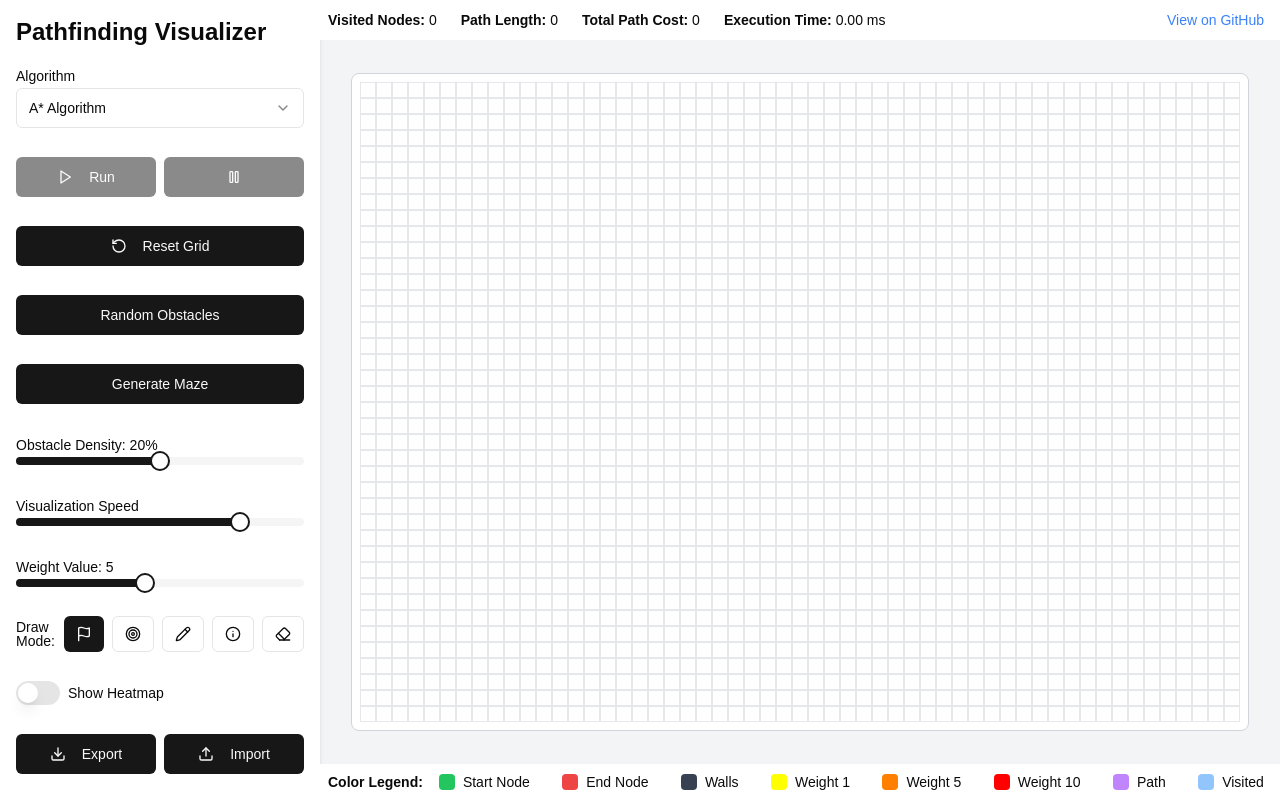
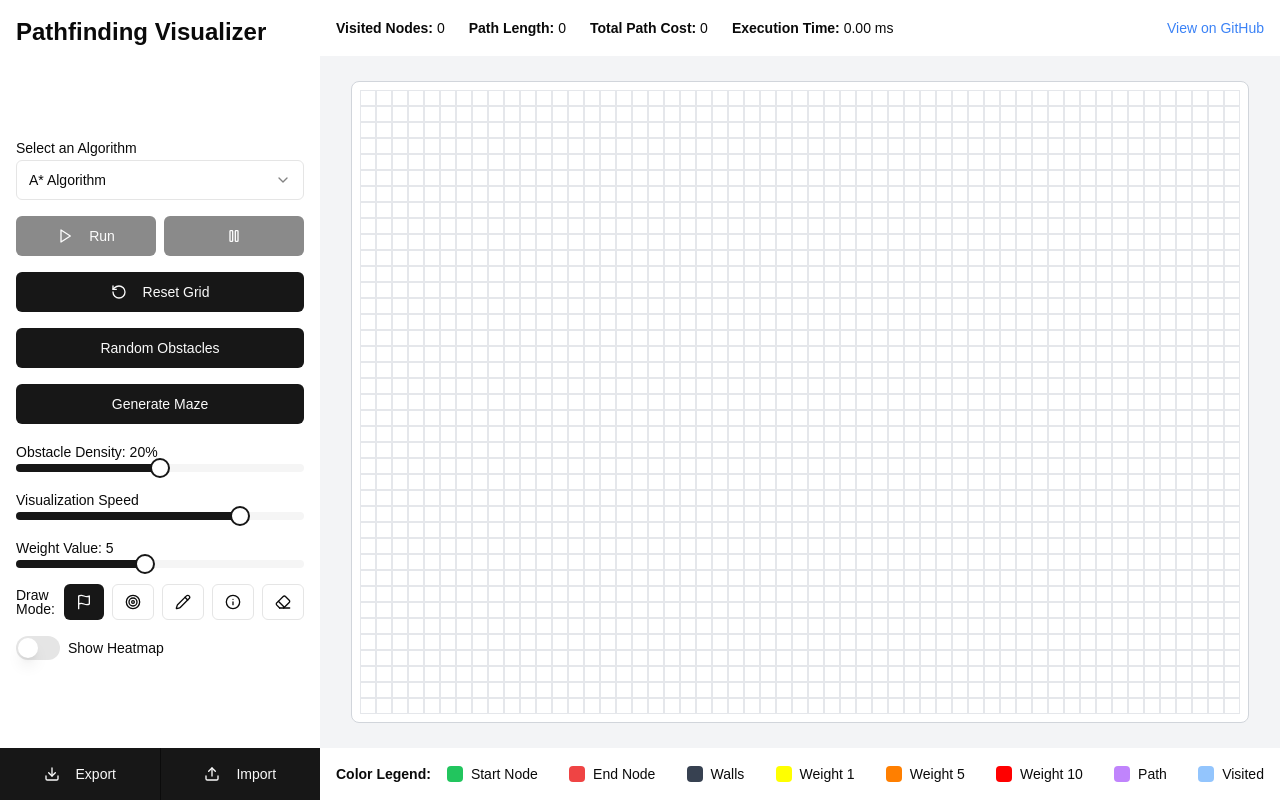
Before and after one commit to basith-ahmed/search-algo-visualizer, a Next.js app: page / in a window 1280 px wide. Built offline with nearby package versions, Linux system fonts and the light colour scheme.

Commit message:
chore: updated sidebar ui

```diff
--- a/app/page.tsx
+++ b/app/page.tsx
@@ -185,7 +185,7 @@ export default function Home() {
 
   useEffect(() => {
     if (typeof window !== "undefined") {
-      const newRows = Math.floor((window.innerHeight - 150) / 16);
+      const newRows = Math.floor((window.innerHeight - 170) / 16);
       const newCols = Math.floor((window.innerWidth - (320 + 74)) / 16);
       setRows(newRows);
       setCols(newCols);
@@ -1138,12 +1138,13 @@ export default function Home() {
 
   return (
     <div className="flex h-screen bg-gray-100">
-      <div className="w-80 bg-white p-4 shadow-md overflow-y-auto h-screen">
-        <h1 className="text-2xl font-bold mb-4">Pathfinding Visualizer</h1>
+      <div className="w-80 bg-white overflow-y-auto h-screen flex flex-col justify-between">
+        {/* <div className="p-4 h-full flex flex-col gap-4"> */}
+          <h1 className="text-2xl font-bold p-4 ">Pathfinding Visualizer</h1>
           {/* Controls */}
-        <div className="flex flex-col h-[92.5%] justify-between">
+          <div className="flex flex-col gap-4 justify-between p-4 -mt-4">
             <div>
-            <Label htmlFor="algorithm">Algorithm</Label>
+              <Label htmlFor="algorithm">Select an Algorithm</Label>
               <Select
                 value={algorithm}
                 onValueChange={(value) =>
@@ -1166,7 +1167,9 @@ export default function Home() {
                   <SelectItem value="dijkstra">Dijkstra's Algorithm</SelectItem>
                   <SelectItem value="bfs">Breadth-First Search</SelectItem>
                   <SelectItem value="dfs">Depth-First Search</SelectItem>
-                <SelectItem value="greedy">Greedy Best-First Search</SelectItem>
+                  <SelectItem value="greedy">
+                    Greedy Best-First Search
+                  </SelectItem>
                   <SelectItem value="bidirectional">
                     Bidirectional Search
                   </SelectItem>
@@ -1310,14 +1313,19 @@ export default function Home() {
               />
               <Label htmlFor="heatmap-mode">Show Heatmap</Label>
             </div>
-          <div className="flex gap-2">
-            <Button onClick={exportGrid} className="flex-1">
+          </div>
+        {/* </div> */}
+        <div className="flex bottom-0 w-full">
+          <Button
+            onClick={exportGrid}
+            className="flex-1 rounded-none h-[3.25rem]"
+          >
             <Download className="w-4 h-4 mr-2" />
             Export
           </Button>
           <Button
             onClick={() => document.getElementById("import-input")?.click()}
-              className="flex-1"
+            className="flex-1 rounded-none border border-y-0 border-r-0 border-black/50 border-l-[0.1px] h-[3.25rem]"
           >
             <Upload className="w-4 h-4 mr-2" />
             Import
@@ -1331,10 +1339,9 @@ export default function Home() {
           />
         </div>
       </div>
-      </div>
-      <div className="flex-1 p-4 overflow-auto flex flex-col">
+      <div className="flex-1 overflow-auto flex flex-col">
         {/* Navbar */}
-        <div className="flex items-center justify-between bg-white p-2 -m-4 mb-4 pr-4">
+        <div className="flex items-center justify-between bg-white p-4 z-10">
           {/* Stats */}
           <div className="space-x-6 flex text-sm font-medium">
             <div>
@@ -1373,7 +1380,7 @@ export default function Home() {
           </div>
         </div>
         {/* Footer */}
-        <div className="bg-white p-2 -m-4 mt-4 pr-4">
+        <div className="bg-white p-4 z-10">
           {/* Color Legend */}
           <div className="flex flex-row items-center space-x-4">
             <h2 className="font-semibold text-sm text-nowrap">Color Legend:</h2>
```
Lines whose indentation alone changed are shown as unchanged.
